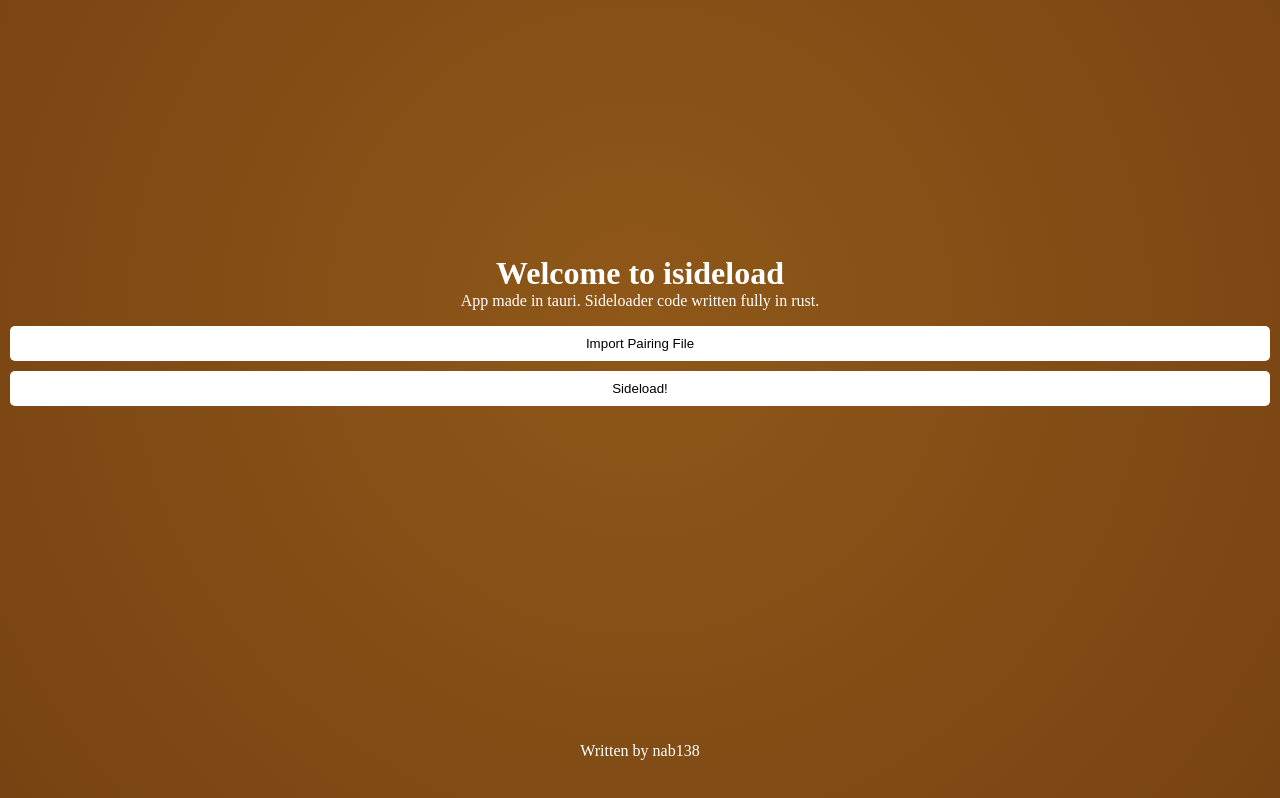
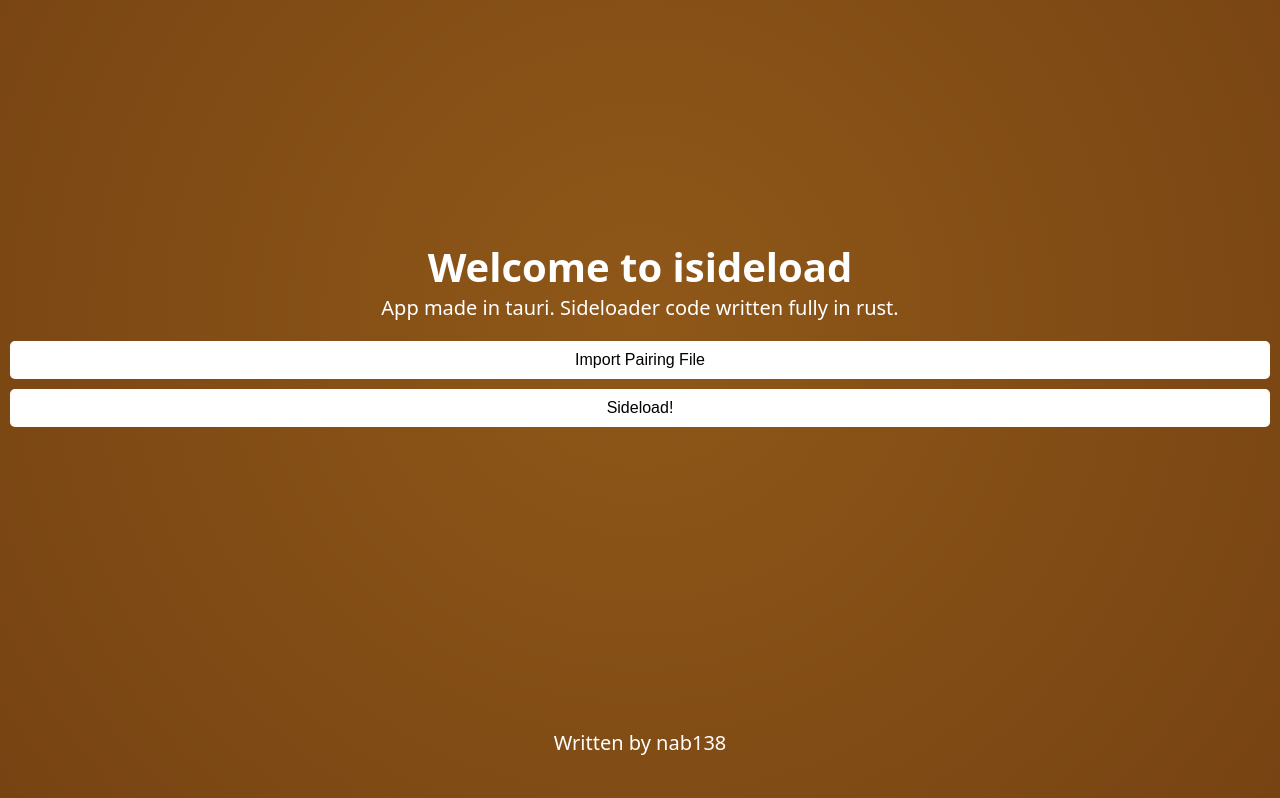
Before and after one commit to nab138/isideload-gui, a React (Vite) app: page / in a window 1280 px wide. Built offline with nearby package versions, Linux system fonts and the light colour scheme.

Commit message:
Update app

```diff
--- a/index.html
+++ b/index.html
@@ -1,9 +1,12 @@
-<!doctype html>
+<!DOCTYPE html>
 <html lang="en">
   <head>
     <meta charset="UTF-8" />
     <link rel="icon" type="image/svg+xml" href="/vite.svg" />
-    <meta name="viewport" content="width=device-width, initial-scale=1.0" />
+    <meta
+      name="viewport"
+      content="width=device-width, initial-scale=1.0, user-scalable=no viewport-fit=cover"
+    />
     <title>Tauri + React + Typescript</title>
   </head>
 
--- a/src/App.css
+++ b/src/App.css
@@ -4,9 +4,13 @@ body,
   height: 100%;
   margin: 0;
   background: radial-gradient(circle at 50% 40%, #8f5819, rgb(119, 67, 18));
+  font-family: system-ui, -apple-system, BlinkMacSystemFont, "Segoe UI", Roboto,
+    Oxygen, Ubuntu, Cantarell, "Open Sans", "Helvetica Neue", sans-serif;
 }
 
 .container {
+  padding-top: env(safe-area-inset-top);
+  padding-bottom: env(safe-area-inset-bottom);
   display: flex;
   flex-direction: column;
   justify-content: center;
@@ -22,10 +26,12 @@ body,
 
 h1 {
   margin-bottom: 0;
+  font-size: 2.5rem;
 }
 
 p {
   margin-top: 0;
+  font-size: 1.25rem;
 }
 
 .button-container {
@@ -42,6 +48,7 @@ button {
   color: black;
   background: white;
   transition: all 0.07s;
+  font-size: 1rem;
 }
 
 button:active {
```
